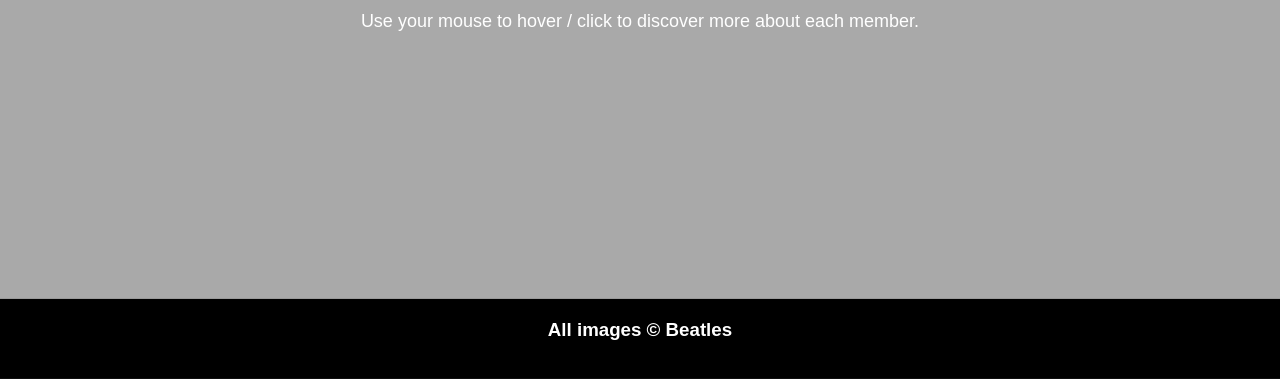
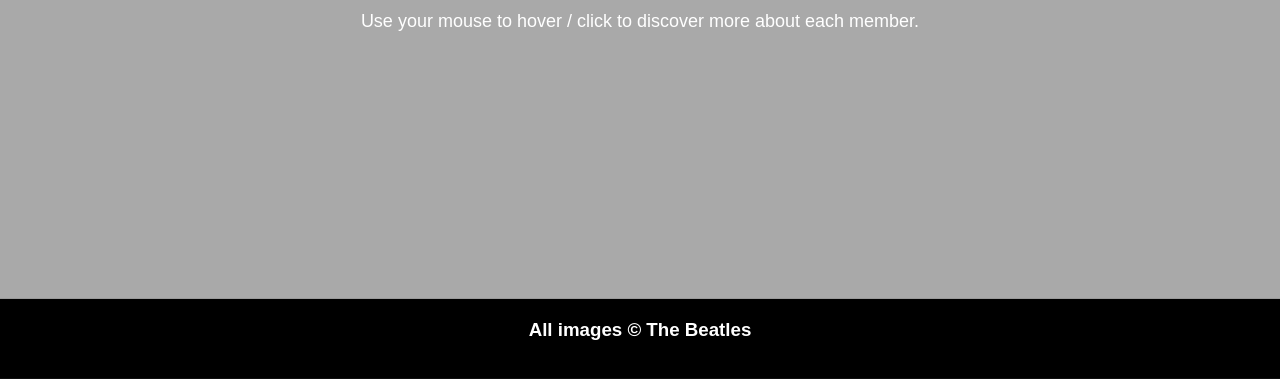
Before and after one commit to MichelleDuque/duque_m_beatles, a plain HTML site: page index.html in a window 1280 px wide. Shown: the part 421-800 px from the top of the page. Drawn offline with Linux system fonts and the light colour scheme.

Commit message:
last changes

```diff
--- a/index.html
+++ b/index.html
@@ -13,7 +13,6 @@
         <img src="images/logo.jpg" alt="beatles logo" id="main-logo">
     </header>
 
-    <!-- Images go here -->
     <main>
         <nav id="character-nav">
             <ul class="characters">
@@ -58,7 +57,7 @@
     </main>
 
     <footer class="sticky_footer">
-        <h3>All images &copy; Beatles</h3>
+        <h3>All images &copy; The Beatles</h3>
     </footer>
 
     <section class="lightbox" id="lightbox">
@@ -72,7 +71,7 @@
             Lorem ipsum dolor sit amet consectetur adipisicing elit. Molestiae ea reprehenderit saepe cum inventore doloribus, itaque, quae doloremque provident explicabo quam ut voluptas error obcaecati eius expedita quisquam magni. Iste.
         </article>
     </section>
-    <!--thor's lightbox-->
+
     <section class="lightbox" id="lightbox2">
         <a href="" class="lb_close">X</a>
 
```
Also changed, not shown: 1 other file.
